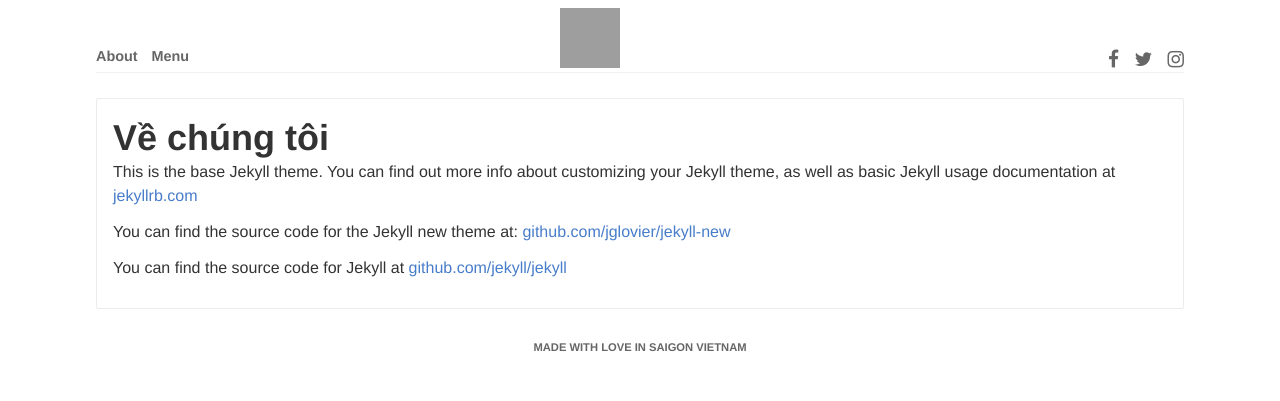
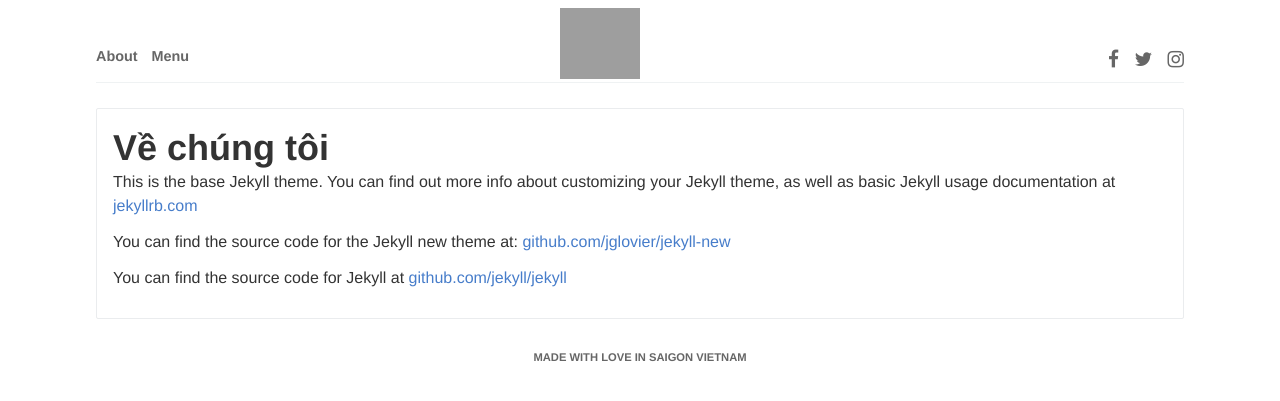
Before and after one commit to luncheryvn/luncheryvn.github.io, a Jekyll site: the page built from about.md, in a window 1280 px wide. Shown: the top 401 px of the page. Built offline with Jekyll 4.4.1, drawn with Linux system fonts in a browser that asks for light colours; nearby versions of some CDN libraries; grey boxes are pictures that could not be loaded.

Commit message:
UPDATE: logo, my bad memory ...

```diff
--- a/_sass/modules/_site-header.sass
+++ b/_sass/modules/_site-header.sass
@@ -5,12 +5,12 @@
   border-bottom: 1px solid rgba(49,78,95,0.075)
   margin-bottom: 25px
   padding-bottom: 10px
-  height: 65px
+  height: 75px
 
 .site-header__logo
   +span-columns(2)
-  width: 60px
-  height: 60px
+  width: 80px
+  height: 71px
   display: block
   background: url(http://i.imgur.com/MUbzuxs.png) no-repeat
 
```
